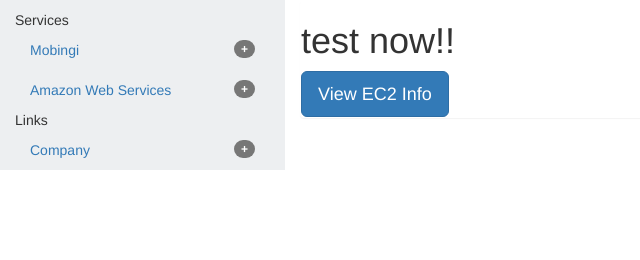
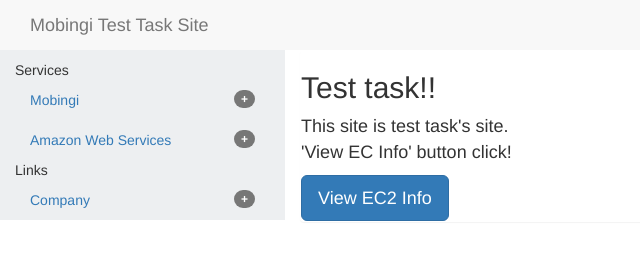
Before and after one commit to SRAUFactory/aws_sdk_php_sample, a plain HTML site: page index.html in a window 1280 px wide. Shown: the whole page, without its empty margins (0-640 px from the left). Drawn offline with nearby package versions, Linux system fonts and the light colour scheme.

Commit message:
ナビゲーションバーと文言を

```diff
--- a/index.html
+++ b/index.html
@@ -8,6 +8,13 @@
 		  <link href="css/bootstrap.min.css" rel="stylesheet">
 	</head>
 	<body>
+		<nav class="navbar-default" role="navigation">
+			<div class="container-fluid">
+				<div class="navbar-header">
+					<a class="navbar-brand" href="#">Mobingi Test Task Site</a>
+				</div>
+			</div>
+		</nav>
 		<div class="container row">
 			<div class="col-md-3" id="LinkMenu">
 				<p></p>
@@ -56,7 +63,12 @@
 				<div class="panel">
 					<div class="row">
 						<div class="col-md-12">
-							<h1>test now!!</h1>
+							<h2>Test task!!</h2>
+						</div>
+					</div>
+					<div class="row">
+						<div class="col-md-12">
+							<p>This site is test task's site.<br/>'View EC Info' button click!</p>
 						</div>
 					</div>
 					<div class="row">
--- a/js/get_ec2_info.js
+++ b/js/get_ec2_info.js
@@ -55,4 +55,5 @@ $(function() {
 	$("div#LinkMenu").css("background-color", "#edeff1");
 	$("button#viewEc2Info").click(getEc2Info);
 	toggleListMark('a[data-toggle="collapse"]');
+	$("p").css("font-size", "18px");
 });
```
